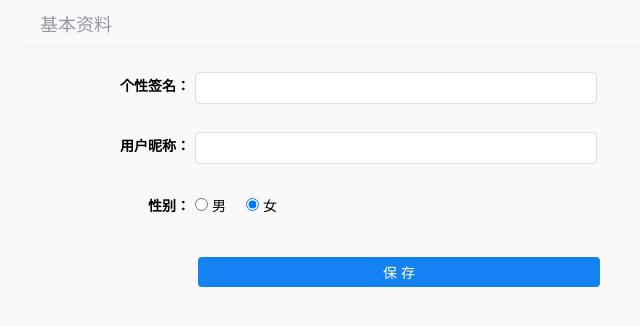
After one commit to ZhengQiankun/information15, a Flask app: template info/templates/news/user_base_info.html in a window 1280 px wide. The commit adds this page. Shown: the top 326 px of the page, without its empty margins (270-910 px from the left). Run offline with Flask 2, Linux system fonts and the light colour scheme; the template is opened without the code that fills it, so the values that code supplies are empty; parts of the project's set-up code (start-up, migrations or seed data) failed here and were passed over; some libraries are stand-ins or nearby versions.

Commit message:
个人基本资料显示

```diff
--- a/info/templates/news/base.html
+++ b/info/templates/news/base.html
@@ -17,7 +17,7 @@
 <body>
     <div class="header_con">
         <div class="header">
-            <a href="#" class="logo fl"><img src="../../static/news/images/logo.png" alt="logo"></a>
+            <a href="/" class="logo fl"><img src="../../static/news/images/logo.png" alt="logo"></a>
             <ul class="menu fl">
                 {#  新闻分类部分#}
                 {% block headerBlock %} {% endblock %}
--- /dev/null
+++ b/info/templates/news/user_base_info.html
@@ -0,0 +1,37 @@
+<!DOCTYPE html>
+<html lang="en">
+<head>
+	<meta charset="UTF-8">
+	<title>用户中心</title>
+	<link rel="stylesheet" type="text/css" href="../../static/news/css/reset.css">
+	<link rel="stylesheet" type="text/css" href="../../static/news/css/main.css">
+    <script type="text/javascript" src="../../static/news/js/user_base_info.js"></script>
+</head>
+<body class="inframe_body">
+    <form class="base_info">
+        <h3>基本资料</h3>
+        <div class="form-group">
+            <label>个性签名：</label>
+            <input id="signature" type="text" name="signature" class="input_txt" value={{ user.signature }}>
+        </div>
+        <div class="form-group">
+            <label>用户昵称：</label>
+            <input id="nick_name" type="text" name="" class="input_txt" value={{ user.nick_name }}>
+        </div>
+        <div class="form-group">
+            <label>性别：</label>
+            {% if user.gender == "MAN" %}
+            <input class="gender" type="radio" name="gender" checked="checked" value="MAN"> <b>男</b>&nbsp;&nbsp;&nbsp;&nbsp;
+            <input class="gender" type="radio" name="gender" value="WOMAN">  <b>女</b>
+            {% else %}
+            <input class="gender" type="radio" name="gender" value="MAN"> <b>男</b>&nbsp;&nbsp;&nbsp;&nbsp;
+            <input class="gender" type="radio" name="gender" checked="checked" value="WOMAN">  <b>女</b>
+            {% endif %}
+
+        </div>
+        <div class="form-group">
+            <input type="submit" value="保 存" class="input_sub">
+        </div>
+    </form>
+</body>
+</html>
```
Also changed, not shown: info/modules/user/views.py (+15 -0 lines), info/static/news/html/user_base_info.html (deleted, +0 -31 lines), info/templates/news/user.html (+5 -5 lines), 1 other file.
